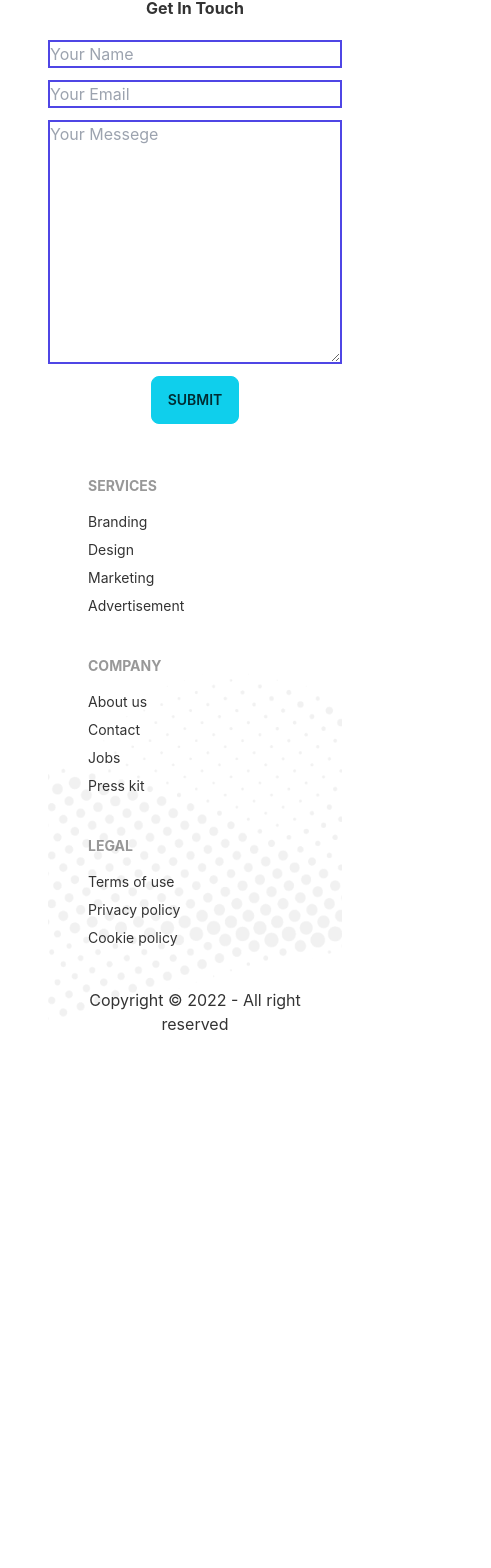
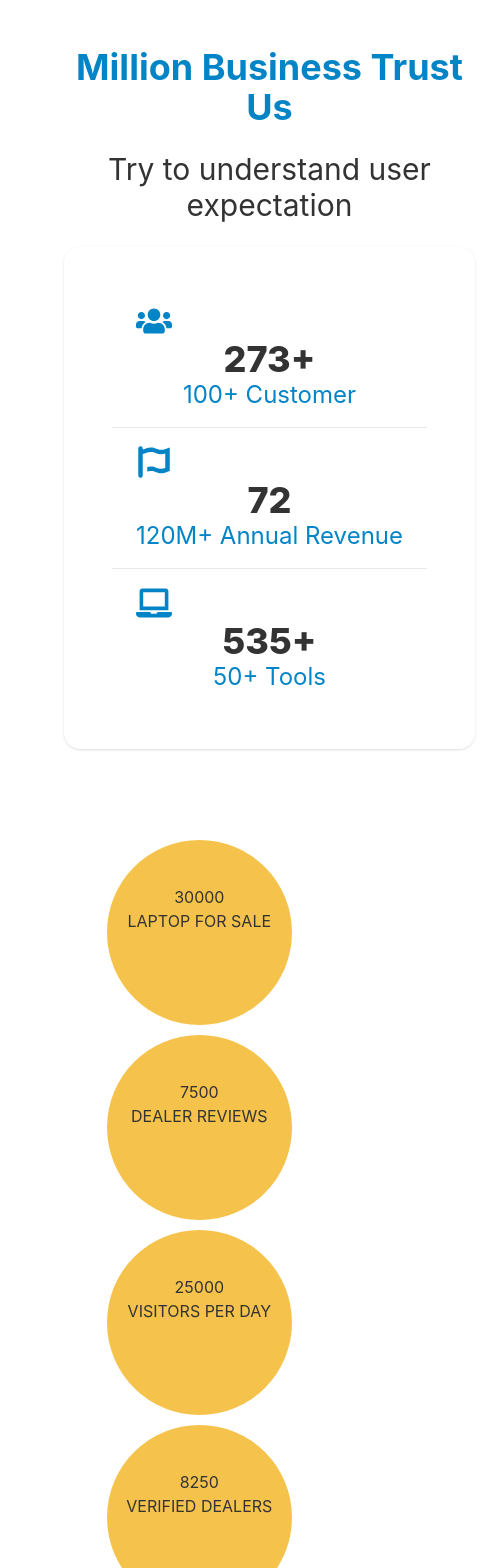
Before and after one commit to Rishat05/Hammer-Menufacturer, a React (Create React App) app: page / in a window 390 px wide. Shown: the part 996-2564 px from the top of the page, 491 px wide, since content can reach past the window. Before the commit the page ends 2112 px from the top, so only its background shows below. Built offline with nearby package versions, Linux system fonts and the light colour scheme; no server answers.

Commit message:
my portfolio done

```diff
--- a/src/App.js
+++ b/src/App.js
@@ -18,6 +18,8 @@ import Allusers from './pages/Dashboard/AllUsers';
 import { ToastContainer } from 'react-toastify';
 import AddProduct from './pages/Dashboard/AddProduct';
 import MangeProduct from './pages/Dashboard/ManageProduct';
+import PageNotFound from './pages/Shared/PageNotFound';
+import MyPortFolio from './pages/MyPortFolio/MyPortFolio';
 
 
 function App() {
@@ -41,8 +43,10 @@ function App() {
           <Route path='addproduct' element={<RequireAdmin><AddProduct></AddProduct></RequireAdmin>}></Route>
           <Route path='allproduct' element={<RequireAdmin><MangeProduct></MangeProduct></RequireAdmin>}> </Route>
         </Route>
+        <Route path='/myportfolio' element={<MyPortFolio></MyPortFolio>}></Route>
         <Route path='/login' element={<Login></Login>}></Route>
         <Route path='/signup' element={<Signup></Signup>}></Route>
+        <Route path='*' element={<PageNotFound></PageNotFound>}></Route>
       </Routes>
       <Footer></Footer>
       <ToastContainer></ToastContainer>
--- /dev/null
+++ b/src/pages/Home/CountOfView/CountOfView.css
@@ -0,0 +1,35 @@
+.Count-view {
+    display: grid;
+    grid-template-columns: repeat(4, 1fr);
+    gap: 5px;
+    text-align: center;
+    margin-left: 10px;
+}
+
+.view {
+    height: 185px;
+    width: 185px;
+    border-radius: 50%;
+    background-color: #F5C34B;
+    padding-top: 45px;
+}
+
+@media screen and (max-width: 990px) {
+    .Count-view {
+        display: grid;
+        grid-template-columns: repeat(2, 1fr);
+        gap: 10px;
+        margin-left: 10%;
+    }
+
+}
+
+@media screen and (max-width: 650px) {
+    .Count-view {
+        display: grid;
+        grid-template-columns: repeat(1, 1fr);
+        gap: 10px;
+        margin-left: 20%;
+    }
+
+}
--- /dev/null
+++ b/src/pages/Home/CountOfView/CountOfView.js
@@ -0,0 +1,26 @@
+import React from 'react';
+import './CountOfView.css';
+const CountOfView = () => {
+    return (
+        <div className='Count-view mb-5 mt-5'>
+            <div className="sale view">
+                <h2>30000</h2>
+                <h5>LAPTOP FOR SALE</h5>
+            </div>
+            <div className="review view">
+                <h2>7500</h2>
+                <h5>DEALER REVIEWS</h5>
+            </div>
+            <div className="visitors view">
+                <h2>25000</h2>
+                <h5>VISITORS PER DAY</h5>
+            </div>
+            <div className="verified view">
+                <h2>8250</h2>
+                <h5>VERIFIED DEALERS</h5>
+            </div>
+        </div>
+    );
+};
+
+export default CountOfView;
--- a/src/pages/Home/Home.js
+++ b/src/pages/Home/Home.js
@@ -1,6 +1,8 @@
 import React from 'react';
 import Banner from './Banner';
 import Contact from './Contact';
+import CountOfView from './CountOfView/CountOfView';
+import Summery from './Summery/Summery';
 import Tools from './Tools';
 
 const Home = () => {
@@ -9,6 +11,8 @@ const Home = () => {
 
             <Banner></Banner>
             <Tools></Tools>
+            <Summery></Summery>
+            <CountOfView></CountOfView>
             <Contact></Contact>
         </div>
     );
--- a/src/pages/Home/Summery.js
+++ /dev/null
@@ -1,38 +0,0 @@
-import React from 'react';
-import CountUp from 'react-countup';
-const Summery = () => {
-    return (
-        const date = new Date();
-    const newDate = ${ date.getDate()
-}/${date.getMonth()+1}/${ date.getFullYear() };
-return (
-    <div className="w-full mx-auto my-16 flex justify-center">
-        <div className="stats stats-vertical lg:stats-horizontal shadow bg-neutral w-full mx-24 overflow-x-hidden">
-            <div className="stat text-center">
-                <div className="stat-title">Total happy customer</div>
-                <div className="stat-value"><CountUp start={75} end={150} duration={1.75} delay={0}></CountUp>K</div>
-                <div className="stat-desc">Jan 1st - {newDate}</div>
-            </div>
-
-            <div className="stat text-center">
-                <div className="stat-title">Last two month new customer</div>
-                <div className="stat-value"><CountUp start={40000} end={50000} duration={1.75} delay={0}></CountUp></div>
-                <div className="stat-desc">↗️ 50000 (22%)</div>
-            </div>
-
-            <div className="stat text-center">
-                <div className="stat-title">Total product sold</div>
-                <div className="stat-value"><CountUp start={5} end={15} duration={1.75} delay={0}></CountUp>K</div>
-                <div className="stat-desc">↗️ 90 (14%)</div>
-            </div>
-            <div className="stat text-center">
-                <div className="stat-title">Total Anudal revinew</div>
-                <div className="stat-value"><CountUp start={5} end={15} duration={1.75} delay={0}></CountUp>M</div>
-                <div className="stat-desc">↗️ 90 (14%)</div>
-            </div>
-        </div>
-    </div>
-);
-};
-
-export default Summery;
--- /dev/null
+++ b/src/pages/Home/Summery/Summery.js
@@ -0,0 +1,39 @@
+import React from 'react';
+import { FaFontAwesomeFlag, FaUsers, FaLaptop } from "react-icons/fa";
+
+const Summery = () => {
+    return (
+        <div class="hero min-h-screen ">
+            <div class="hero-content text-center">
+                <div class="max-w-md lg:max-w-2xl">
+                    <h1 class="lg:text-5xl text-4xl text-sky-600 font-bold">Million Business Trust Us</h1>
+                    <p class="py-6 text-3xl">Try to understand user expectation</p>
+                    <div class="stats stats-vertical lg:stats-horizontal shadow px-12 py-10 ">
+
+                        <div class="stat">
+                            <div class="stat-value text-sky-600 text-center"><FaUsers></FaUsers></div>
+                            <div class="stat-value">273+</div>
+                            <div class="stat-title text-sky-600 text-2xl">100+ Customer</div>
+                        </div>
+                        <div class="stat ">
+                            <div class="stat-value text-sky-600 text-center"><FaFontAwesomeFlag></FaFontAwesomeFlag></div>
+                            <div class="stat-value">72</div>
+                            <div class="stat-title text-sky-600 text-2xl">120M+ Annual Revenue</div>
+                        </div>
+
+                        <div class="stat">
+                            <div class="stat-value text-sky-600"><FaLaptop></FaLaptop></div>
+                            <div class="stat-value">535+</div>
+                            <div class="stat-title text-sky-600 text-2xl">50+ Tools</div>
+                        </div>
+
+
+
+                    </div>
+                </div>
+            </div>
+        </div>
+    );
+};
+
+export default Summery;
--- /dev/null
+++ b/src/pages/MyPortFolio/MyPortFolio.js
@@ -0,0 +1,30 @@
+import React from 'react';
+
+const MyPortFolio = () => {
+    return (
+        <div class="card w-96 bg-base-100 shadow-xl mx-auto">
+
+            <div class="card-body">
+                <h2 class="card-title"><b>Name:</b> Rishat Ara jahan</h2>
+                <h5><b>Email: </b>rishatrifa56@gmail.com</h5>
+                <h5><b>Education: </b>Begum Rokeya University,Rangpur</h5>
+                <h5><b>List of Technologies: </b></h5>
+                <li>HTML</li>
+                <li>CSS</li>
+                <li>JAVASCRIPT</li>
+                <li>REACT</li>
+                <li>Node.js</li>
+                <li>Mongodb</li>
+                <li>Firebase</li>
+                <li>Java</li>
+                <h5><b>My Project </b></h5>
+                <li><a>https://rishat-laptop-store.web.app</a></li>
+                <li><a>https://assignment-9-rishat.netlify.app/</a></li>
+                <li><a>https://assignment-7-rishat.netlify.app/</a></li>
+
+            </div>
+        </div>
+    );
+};
+
+export default MyPortFolio;
--- a/src/pages/Shared/Navbar.js
+++ b/src/pages/Shared/Navbar.js
@@ -15,6 +15,7 @@ const Navbar = () => {
         <>
             <li><Link to='/'>Home</Link></li>
             <li><Link to='/blogs'>Blogs</Link></li>
+            <li><Link to='/myportfolio'>My Portfolio</Link></li>
             {
                 user && <li><Link to="/dashboard">Dashboard</Link></li>
             }
--- /dev/null
+++ b/src/pages/Shared/PageNotFound.js
@@ -0,0 +1,15 @@
+import React from 'react';
+import PageFound from '../../assets/images/pageFound.jpg';
+const PageNotFound = () => {
+    return (
+        <div class="card card-compact max-w-md mx-auto bg-base-100 shadow-xl">
+            <figure><img src={PageFound} alt="Shoes" /></figure>
+            <div class="card-body">
+                <h2 class="card-title">404 Page Not Found</h2>
+
+            </div>
+        </div>
+    );
+};
+
+export default PageNotFound;
```
Also changed, not shown: src/pages/Blogs/Blogs.js (+23 -2 lines), src/assets/images/pageFound.jpg (added), src/pages/Blogs/Blogs.css (added), src/pages/Home/Summery/Summery.css (added).
